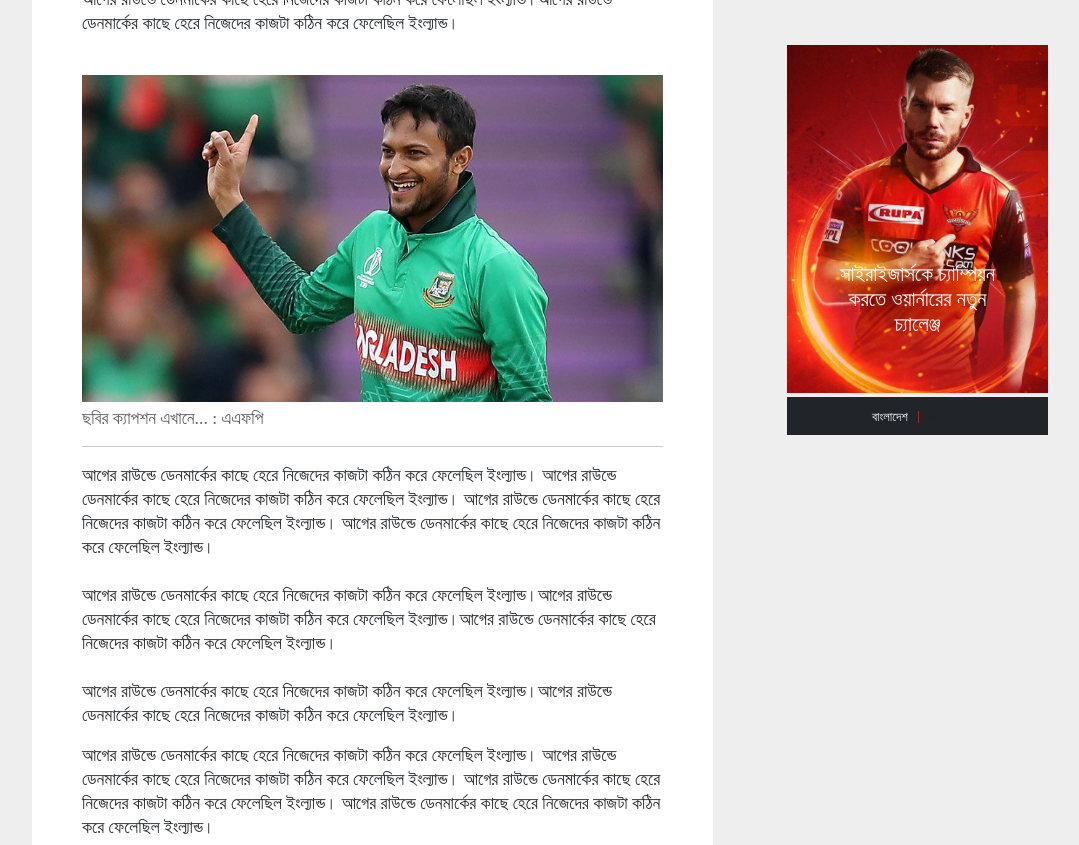
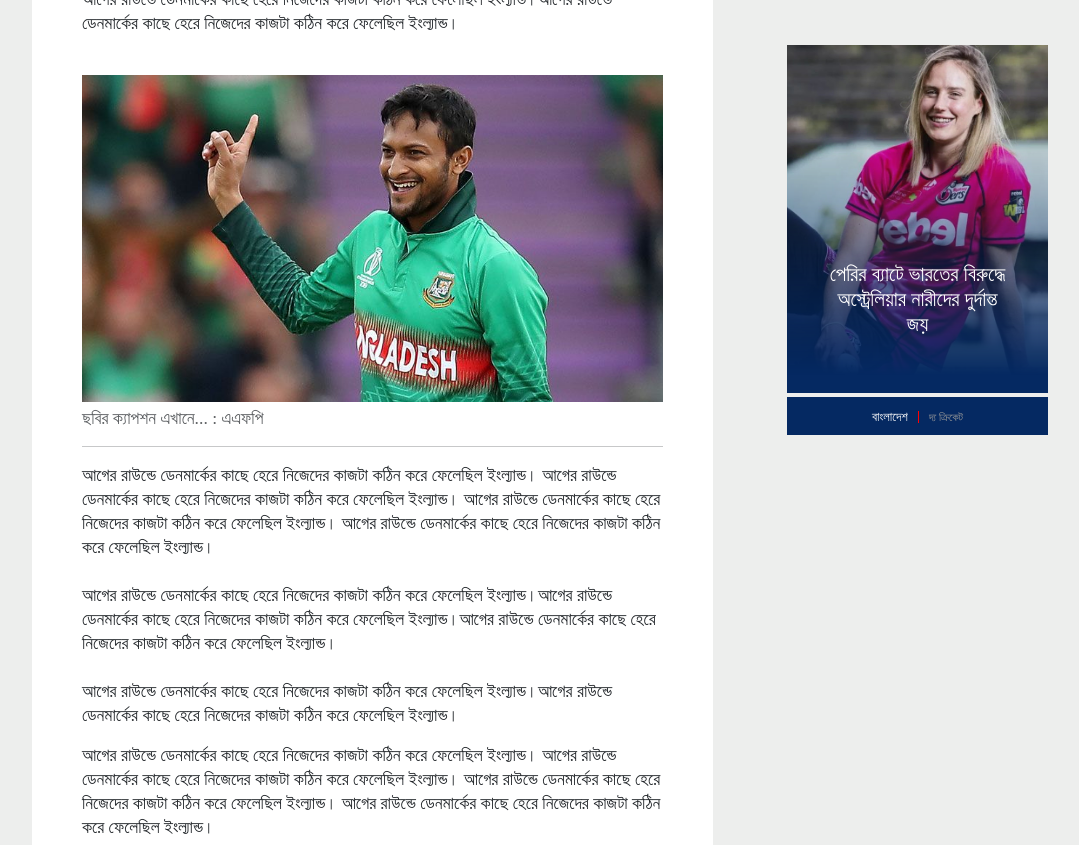
Before and after one commit to Mejbah-ul-haque/Project_1_The-Cricket, a plain HTML site: page landing.html in a window 1280 px wide. Shown: the part 1818-2663 px from the top of the page, without its empty margins (150-1229 px from the left). Drawn offline with nearby package versions, Linux system fonts and the light colour scheme.

Commit message:
sidebarer card changes

```diff
--- a/landing.html
+++ b/landing.html
@@ -286,18 +286,20 @@
         <div class="row">
           <div class="col mt-5">
             <div id="carouselExampleCaptions" class="carousel slide" data-bs-ride="carousel">
-              <div class="carousel-inner">
-                <div id="overlay-long" class="carousel-item active">
-                  <img src="img/warner.jpg" class="d-block" alt="...">
-                  <div class="carousel-caption d-md-block">
-                    <h4>সাইরাইজার্সকে চ্যাম্পিয়ন করতে ওয়ার্নারের নতুন চ্যালেঞ্জ</h4>
-                    <p></p>
+              <div id="overlay-long" class="carousel-inner">
+                <a href="landing.html">
+                  <div class="carousel-item active">
+                    <img id="img-shadow" src="img/perry.jpg" class="d-block " alt="...">
+                    <div class="carousel-caption d-md-block">
+                      <h4>পেরির ব্যাটে ভারতের বিরুদ্ধে অস্ট্রেলিয়ার নারীদের দুর্দান্ত জয়</h4>
+                      <p></p>
+                    </div>
                   </div>
-                </div>
+                </a>
               </div>
             </div>
-            <div class="source-line bg-dark mt-1 p-2" style="background-color: #052962;">
-              <a href="bangladesh.html"><p class="category-name card-text text-light">বাংলাদেশ<small class="text-muted for-border">দ্য ক্রিকেট</small></p></a>
+            <div id="source-line" class="source-line mt-1 p-2">
+              <a href="bangladesh.html"><p class="category-name card-text">বাংলাদেশ<small class="text-muted for-border"><span>দ্য ক্রিকেট</span></small></p></a>
             </div>
           </div>
         </div>
```
Also changed, not shown: index.html (+4 -4 lines), women.html (+4 -4 lines).
